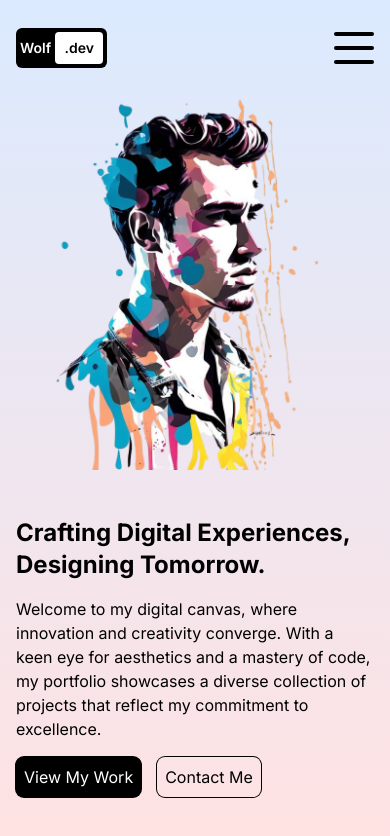
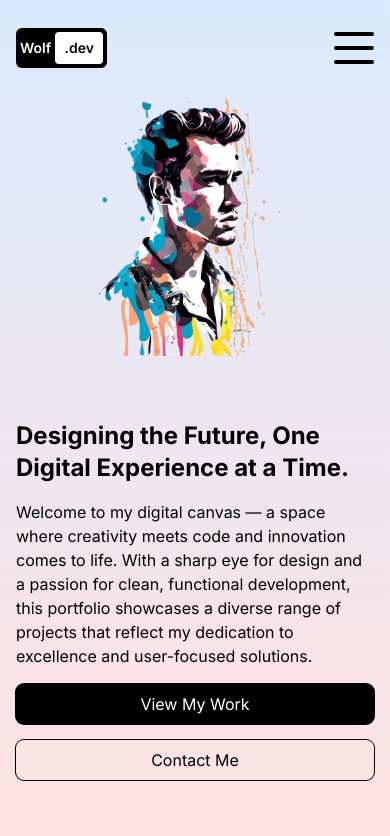
Before and after one commit to Akbar-Rouzi/my-portfolio, a Next.js app: page / in a window 390 px wide. Shown: the top 836 px of the page. Built offline with nearby package versions, Linux system fonts and the light colour scheme.

Commit message:
Extract content and improve mobile layout on homepage

```diff
--- a/src/app/page.js
+++ b/src/app/page.js
@@ -3,6 +3,7 @@
 import { motion } from "framer-motion";
 import Image from "next/image";
 import Link from "next/link";
+import digital from "@/utils/digital";
 
 const Homepage = () => {
 	return (
@@ -19,23 +20,18 @@ const Homepage = () => {
 						sizes="(max-width: 768px) 100vw, (max-width: 1200px) 50vw, 33vw" />
 				</div>
 				{/* TEXT CONTAINER */}
-				<div className="h-1/2 flex lg:h-full lg:w-1/2 flex-col gap-4 md:gap-6 lg:gap-8 items-center justify-center">
+				<div className="h-1/2 flex lg:h-full lg:w-1/2 flex-col gap-4 md:gap-6 lg:gap-8 items-center justify-center my-16 sm:my-0 ">
 					{/* TITLE */}
-					<h1 className="text-2xl md:text-4xl lg:text-6xl font-bold"> Crafting Digital Experiences, Designing Tomorrow.</h1>
+					<h1 className="text-2xl md:text-4xl lg:text-6xl font-bold"> {digital.title}</h1>
 					{/* DESCRIPTION */}
-					<p className="">
-						Welcome to my digital canvas, where innovation and creativity
-						converge. With a keen eye for aesthetics and a mastery of code, my
-						portfolio showcases a diverse collection of projects that reflect my
-						commitment to excellence.
-					</p>
+					<p className="">{digital.desc}</p>
 					{/* BUTTONS */}
-					<div className="w-full flex gap-4">
+					<div className="w-full flex flex-col sm:flex-row gap-4">
 						<Link href="/portfolio">
-							<button className="p-2 md:p-4 rounded-lg ring-1 ring-black bg-black text-white hover:text-black hover:bg-white cursor-pointer">View My Work</button>
+							<button className="w-full p-2 md:p-4 rounded-lg ring-1 ring-black bg-black text-white hover:text-black hover:bg-white cursor-pointer">View My Work</button>
 						</Link>
 						<Link href="/contact">
-							<button className="p-2 md:p-4 rounded-lg ring-1 ring-black hover:text-white hover:bg-black hover:ring-white cursor-pointer">Contact Me</button>
+							<button className="w-full p-2 md:p-4 rounded-lg ring-1 ring-black hover:text-white hover:bg-black hover:ring-white cursor-pointer">Contact Me</button>
 						</Link>
 					</div>
 				</div>
--- /dev/null
+++ b/src/utils/digital.js
@@ -0,0 +1,5 @@
+const digital = {
+	title: 'Designing the Future, One Digital Experience at a Time.',
+	desc: 'Welcome to my digital canvas — a space where creativity meets code and innovation comes to life. With a sharp eye for design and a passion for clean, functional development, this portfolio showcases a diverse range of projects that reflect my dedication to excellence and user-focused solutions.'
+};
+export default digital;
```
